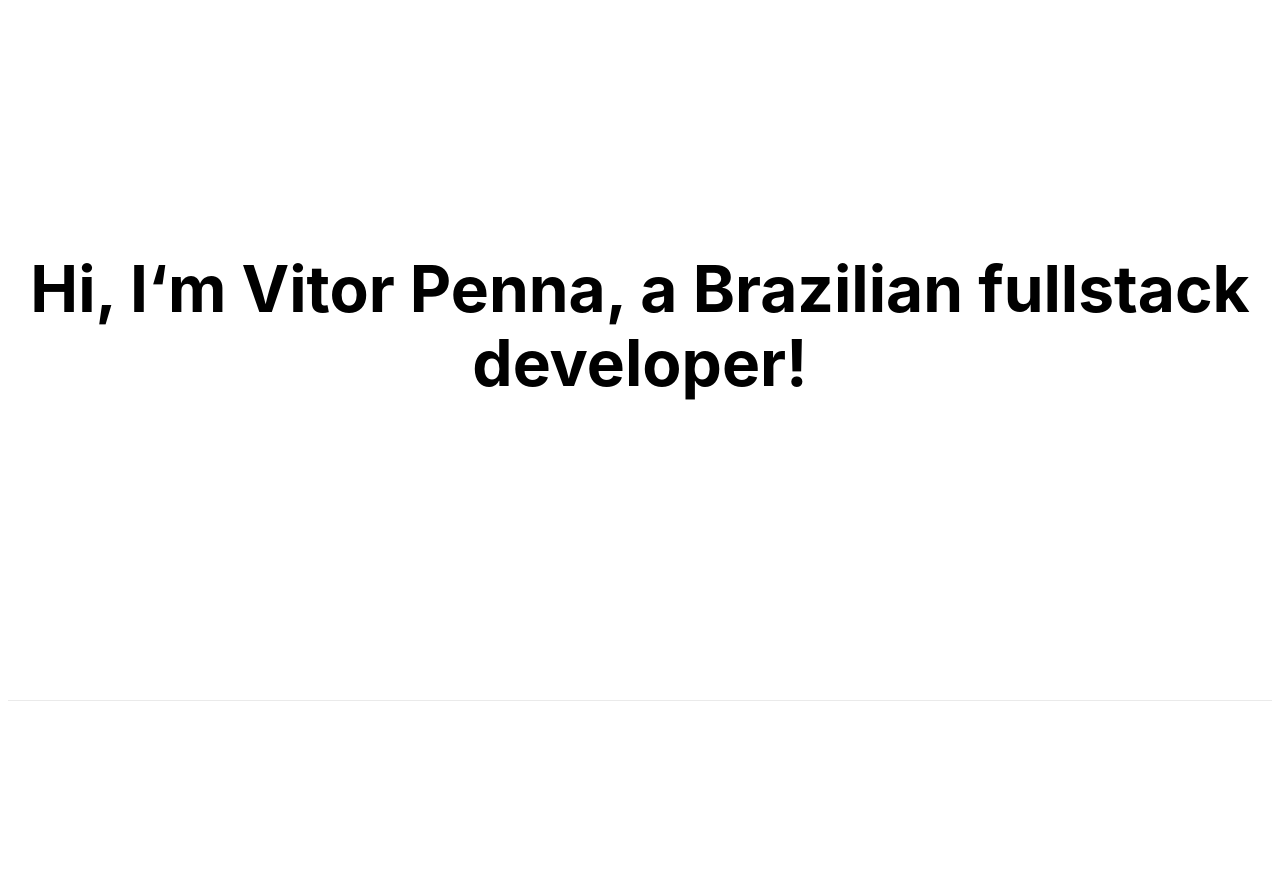
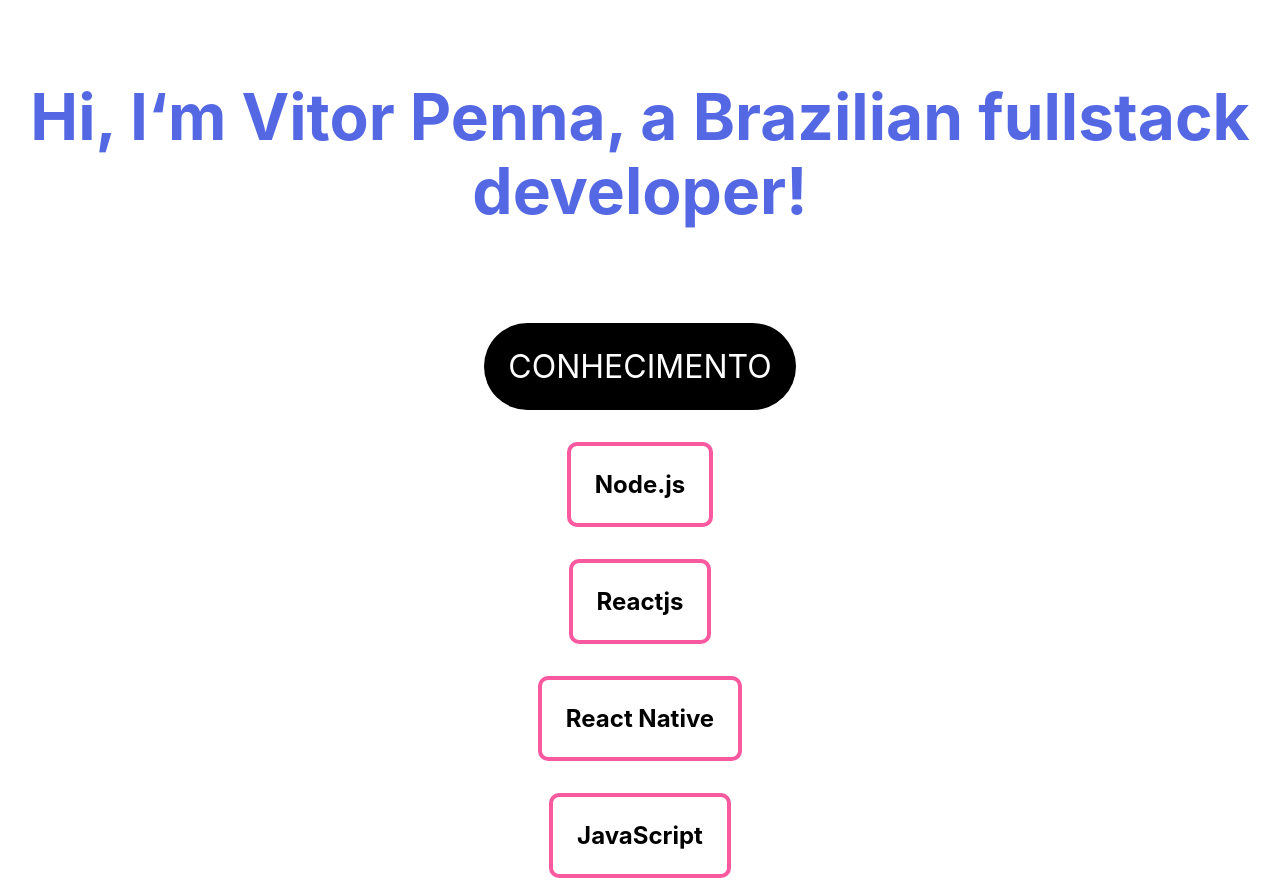
Before and after one commit to VituPenna/Vitor-Penna, a Next.js app: page / in a window 1280 px wide. Before the commit the page ends 800 px from the top, so only its background shows below. Built offline with nearby package versions, Linux system fonts and the light colour scheme.

Commit message:
Add files via upload

```diff
--- a/pages/api/hello.js
+++ b/pages/api/hello.js
@@ -2,5 +2,5 @@
 
 export default (req, res) => {
   res.statusCode = 200
-  res.json({ name: 'John Doe' })
+  res.json({ name: 'Vitor Penna' })
 }
--- a/pages/index.js
+++ b/pages/index.js
@@ -6,20 +6,21 @@ export default function Home() {
     <div className={styles.container}>
       <Head>
         <title>Vitor Penna</title>
-        <link rel="icon" href="/favicon.ico" />
       </Head>
 
       <main className={styles.main}>
         <h1 className={styles.title}>Hi, I‘m Vitor Penna, a Brazilian fullstack developer!</h1>
+      </main>
+      <div className={styles.grid}>
+    CONHECIMENTO
+    </div>
+    <h2 className={styles.sec}>Node.js</h2>
+    <h2 className={styles.sec}>Reactjs</h2>
+    <h2 className={styles.sec}>React Native</h2>
+    <h2 className={styles.sec}>JavaScript</h2>
 
-        <div className={styles.grid}>
+    </div>
 
-        </div>
-      </main>
+  )
 
-      <footer className={styles.footer}>
-
-      </footer>
-    </div>
-  )
 }
--- a/styles/Home.module.css
+++ b/styles/Home.module.css
@@ -5,62 +5,36 @@
   flex-direction: column;
   justify-content: center;
   align-items: center;
+
 }
 
 .main {
   padding: 5rem 0;
   flex: 1;
   display: flex;
-  flex-direction: column;
-  justify-content: center;
-  align-items: center;
+
 }
 
-.footer {
-  width: 100%;
-  height: 100px;
-  border-top: 1px solid #eaeaea;
-  display: flex;
-  justify-content: center;
-  align-items: center;
-}
 
-.footer img {
-  margin-left: 0.5rem;
-}
-
-.footer a {
-  display: flex;
-  justify-content: center;
-  align-items: center;
-}
-
-.title a {
-  color: #0070f3;
-  text-decoration: none;
-}
-
-.title a:hover,
-.title a:focus,
-.title a:active {
-  text-decoration: underline;
+.sec {
+  margin: 1rem;
+  flex-basis: 45%;
+  padding: 1.5rem;
+  text-align: left;
+  color: inherit;
+  border: 4px solid #f8599f;
+  border-radius: 10px;
+  transition: color 0.15s ease, border-color 0.15s ease;
 }
 
 .title {
   margin: 0;
   line-height: 1.15;
   font-size: 4rem;
-}
-
-.title,
-.description {
+  color: #5468E4;
   text-align: center;
 }
 
-.description {
-  line-height: 1.5;
-  font-size: 1.5rem;
-}
 
 .code {
   background: #fafafa;
@@ -73,12 +47,15 @@
 
 .grid {
   display: flex;
-  align-items: center;
-  justify-content: center;
+  padding: 1.5rem;
   flex-wrap: wrap;
-
+  font-size: 2rem;
+  color: #fff;
   max-width: 800px;
   margin-top: 3rem;
+  margin: 1rem;
+  border-radius: 50px;
+  background-color: black;
 }
 
 .card {
@@ -88,36 +65,7 @@
   text-align: left;
   color: inherit;
   text-decoration: none;
-  border: 1px solid #eaeaea;
+  border: 1px solid #000;
   border-radius: 10px;
   transition: color 0.15s ease, border-color 0.15s ease;
 }
-
-.card:hover,
-.card:focus,
-.card:active {
-  color: #0070f3;
-  border-color: #0070f3;
-}
-
-.card h3 {
-  margin: 0 0 1rem 0;
-  font-size: 1.5rem;
-}
-
-.card p {
-  margin: 0;
-  font-size: 1.25rem;
-  line-height: 1.5;
-}
-
-.logo {
-  height: 1em;
-}
-
-@media (max-width: 600px) {
-  .grid {
-    width: 100%;
-    flex-direction: column;
-  }
-}
--- a/styles/globals.css
+++ b/styles/globals.css
@@ -5,12 +5,3 @@ body {
   font-family: -apple-system, BlinkMacSystemFont, Segoe UI, Roboto, Oxygen,
     Ubuntu, Cantarell, Fira Sans, Droid Sans, Helvetica Neue, sans-serif;
 }
-
-a {
-  color: inherit;
-  text-decoration: none;
-}
-
-* {
-  box-sizing: border-box;
-}
```
